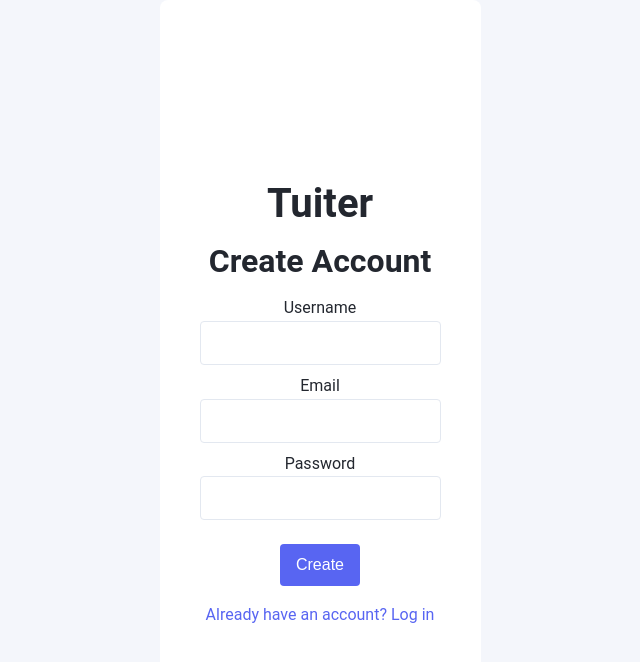
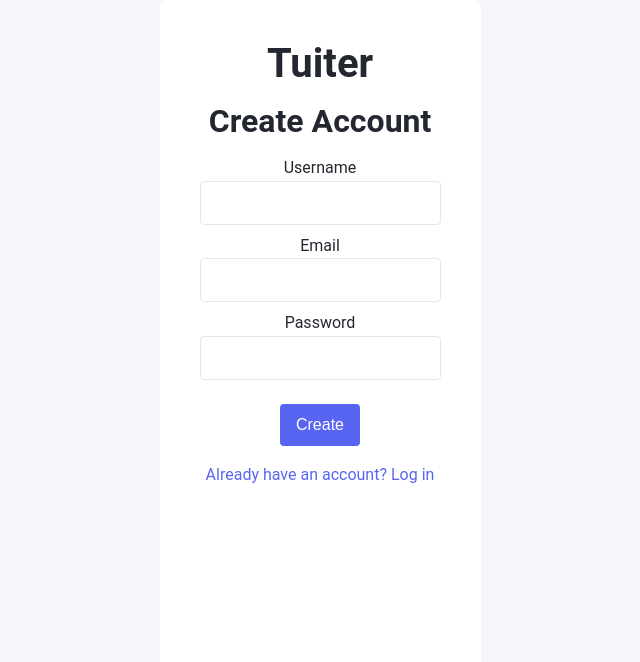
Before and after one commit to leandronunesdev/TuiterFrontend, a React (Vite) app: page /create-account in a window 1280 px wide. Shown: the top 662 px of the page, without its empty margins (320-960 px from the left). Built offline with nearby package versions, Linux system fonts and the light colour scheme.

Commit message:
adjustments

```diff
--- a/src/components/Section/index.tsx
+++ b/src/components/Section/index.tsx
@@ -2,10 +2,11 @@ import * as S from "./styles";
 
 type SectionProps = {
   children: React.ReactNode;
+  alignContent?: string;
 };
 
-const Section = ({ children }: SectionProps) => {
-  return <S.Section>{children}</S.Section>;
+const Section = ({ children, alignContent }: SectionProps) => {
+  return <S.Section alignContent={alignContent}>{children}</S.Section>;
 };
 
 export default Section;
--- a/src/components/Section/styles.ts
+++ b/src/components/Section/styles.ts
@@ -1,11 +1,17 @@
-import styled from "styled-components";
+import styled, { css } from "styled-components";
 
-export const Section = styled.section`
-  min-width: 320px;
-  min-height: 320px;
-  padding: 2rem;
-  border-radius: 8px;
-  background: ${({ theme }) => theme.colors.surface};
-  align-content: center;
-  text-align: center;
+type SectionProps = {
+  alignContent?: string;
+};
+
+export const Section = styled.section<SectionProps>`
+  ${({ theme, alignContent }) => css`
+    min-width: 320px;
+    min-height: 320px;
+    padding: 2rem;
+    border-radius: 8px;
+    background: ${theme.colors.surface};
+    align-content: ${alignContent};
+    text-align: center;
+  `}
 `;
--- /dev/null
+++ b/src/components/TextArea/index.tsx
@@ -0,0 +1,7 @@
+type TextAreaProps = React.TextareaHTMLAttributes<HTMLTextAreaElement> & {};
+
+const TextArea = ({ ...textAreaProps }: TextAreaProps) => {
+  return <textarea {...textAreaProps} placeholder="Type your text here..." />;
+};
+
+export default TextArea;
--- a/src/pages/Home/components/RightSidebar/index.tsx
+++ b/src/pages/Home/components/RightSidebar/index.tsx
@@ -1,7 +1,8 @@
 const RightSidebar = () => {
   return (
     <aside>
-      <h2>User Profile</h2>
+      <h2>Right Sidebar</h2>
+      <p>This is the right sidebar content.</p>
       {/* User profile information goes here */}
     </aside>
   );
--- a/src/pages/Home/components/UserFeedContent/index.tsx
+++ b/src/pages/Home/components/UserFeedContent/index.tsx
@@ -1,10 +1,11 @@
 import Section from "../../../../components/Section";
+import TextArea from "../../../../components/TextArea";
 
 const UserFeedContent = () => {
   return (
     <Section>
       <div>
-        <textarea placeholder="What's happening?" />
+        <TextArea placeholder="What's happening?" />
       </div>
       <div>
         <h2>Your Feed</h2>
```
